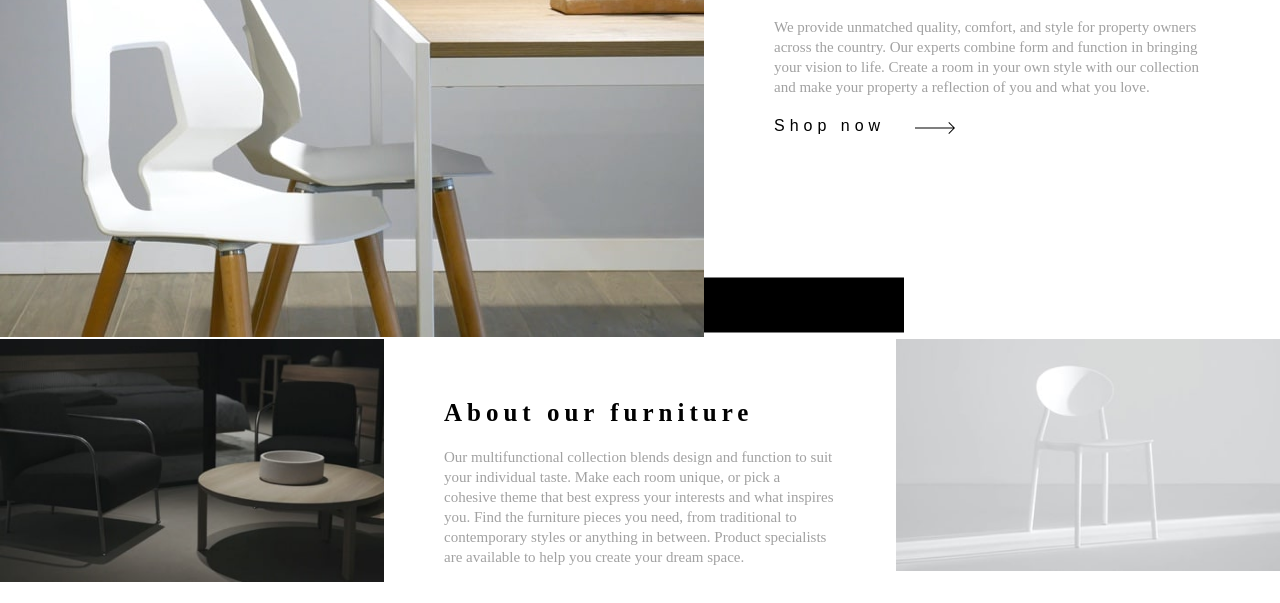
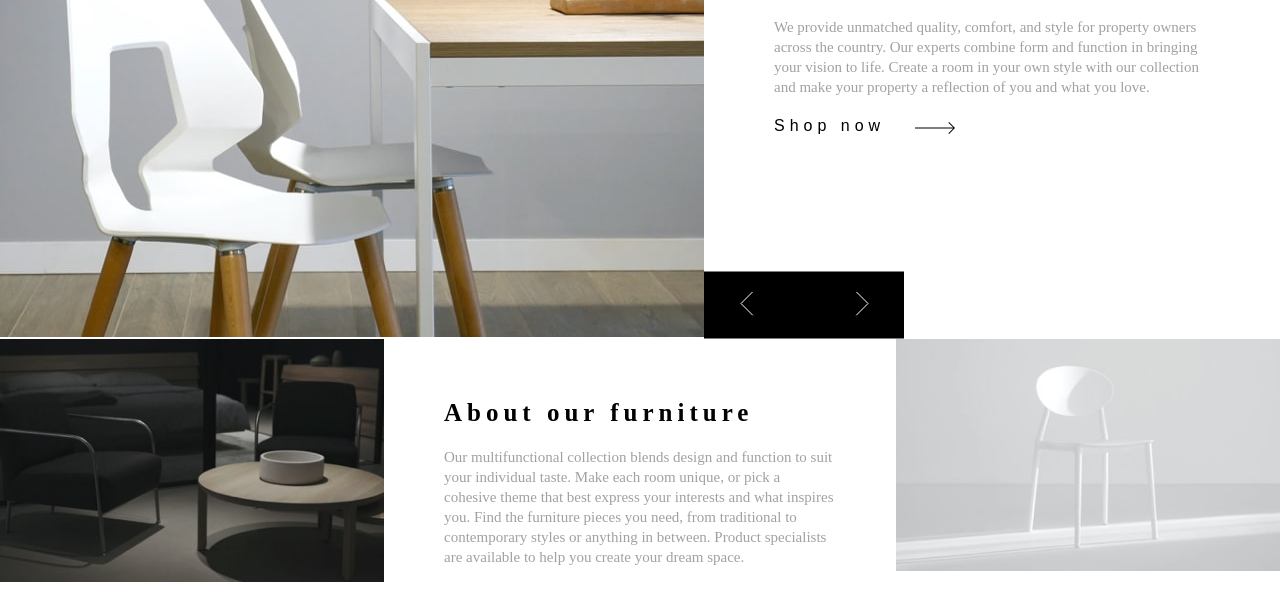
Before and after one commit to Davetech101/roomshomepage, a plain HTML site: page index.html in a window 1280 px wide. Shown: the part 197-800 px from the top of the page. Drawn offline with Linux system fonts and the light colour scheme; the site is published under a folder, as on GitHub Pages, so addresses that start at the root find nothing.

Commit message:
Updated images path

```diff
--- a/index.html
+++ b/index.html
@@ -61,8 +61,8 @@
         </div>
 
         <div class="change-slide">
-         <button> <img class="prev" src="/images/icon-angle-left.svg" alt=""></button>
-          <button><img class="next" src="/images/icon-angle-right.svg" alt=""></button>
+         <button> <img class="prev" src="./images/icon-angle-left.svg" alt=""></button>
+          <button><img class="next" src="./images/icon-angle-right.svg" alt=""></button>
         </div>
         <article class="article-1">
 
```
